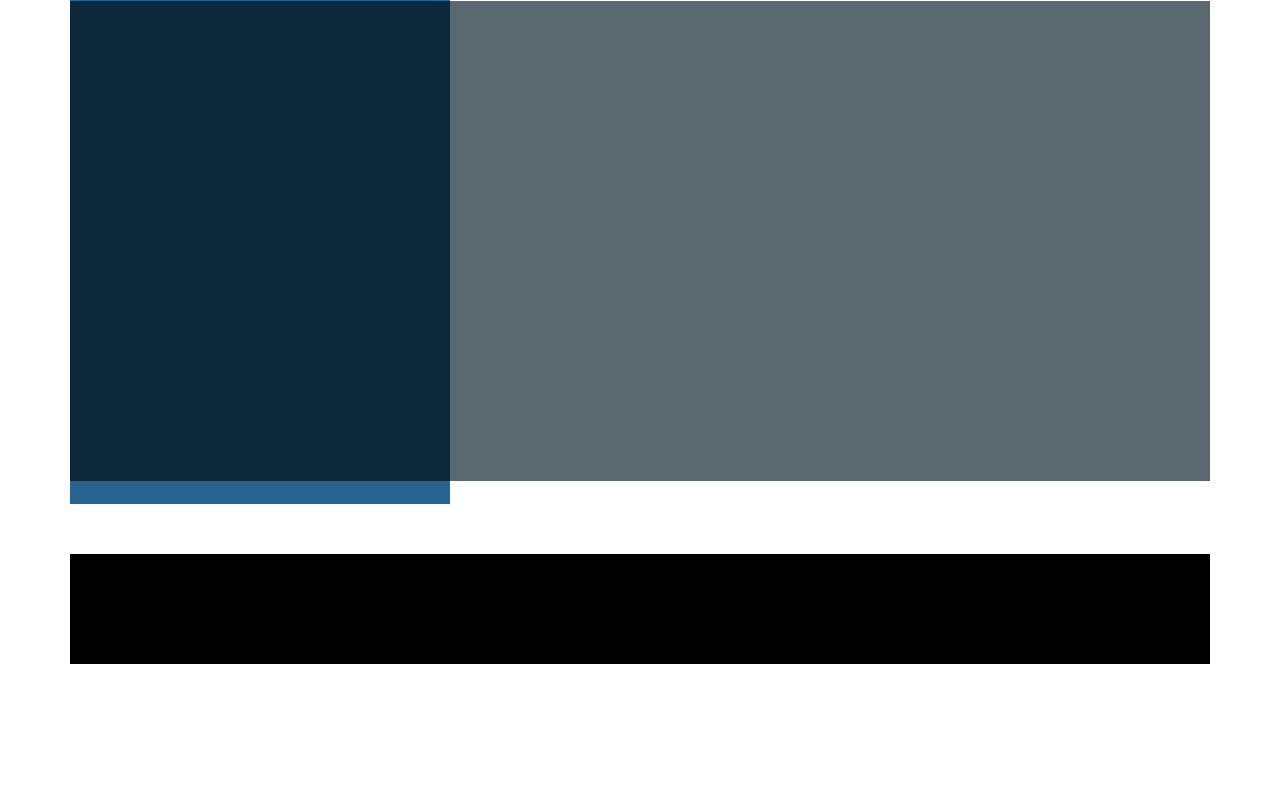
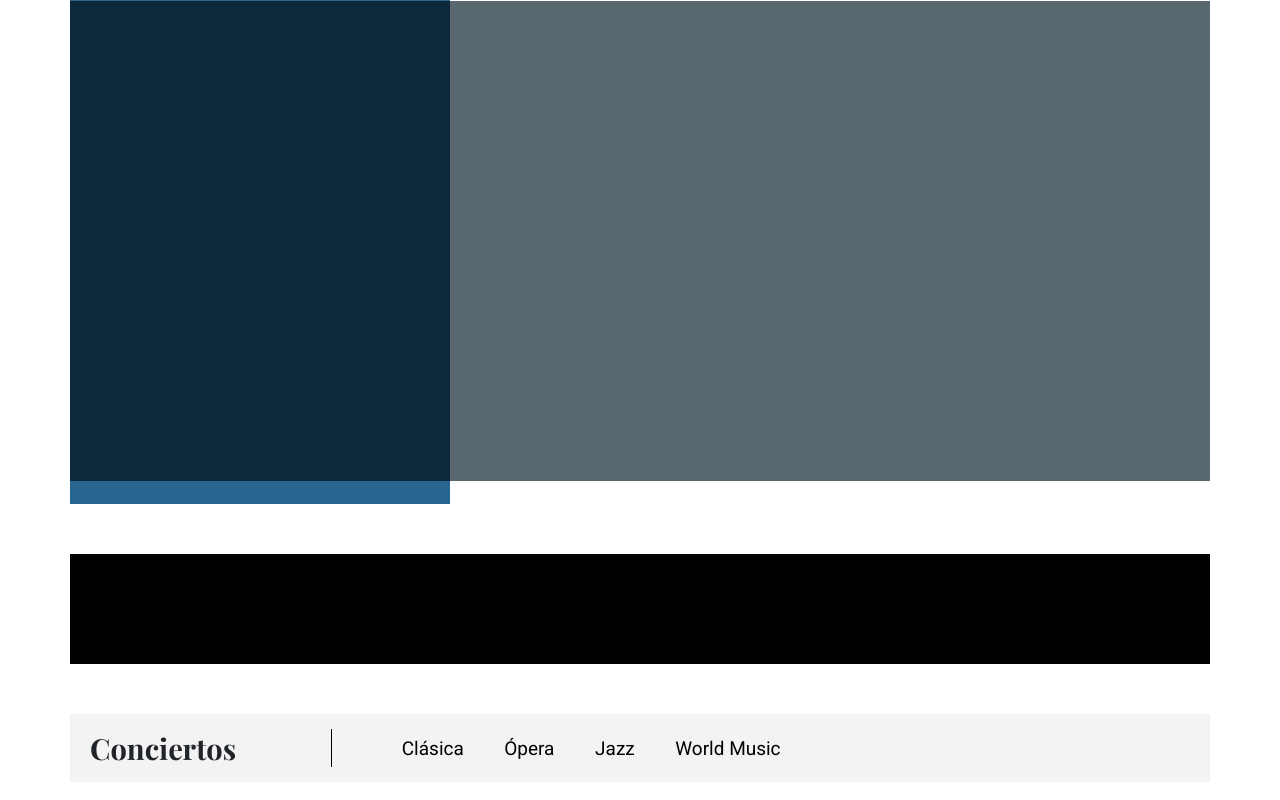
Before and after one commit to jomarz/tempo-front, a Vue app: page / in a window 1280 px wide. Shown: the part 306-1106 px from the top of the page. Before the commit the page ends 980 px from the top, so only its background shows below. Built offline with nearby package versions, Linux system fonts and the light colour scheme.

Commit message:
Add concerts nav menu

```diff
--- a/src/App.vue
+++ b/src/App.vue
@@ -4,6 +4,7 @@
     <NavBar />
     <Featured />
     <ad-full-width />
+    <concerts />
   </div>
 </template>
 
@@ -12,6 +13,7 @@ import TopBar from './components/TopBar.vue';
 import NavBar from './components/NavBar.vue';
 import Featured from './components/Featured.vue';
 import AdFullWidth from './components/AdFullWidth.vue';
+import Concerts from './components/Concerts.vue';
 
 export default {
   name: 'App',
@@ -19,14 +21,15 @@ export default {
     TopBar,
     NavBar,
     Featured,
-    AdFullWidth
+    AdFullWidth,
+    Concerts
   }
 }
 </script>
 
 <style lang="scss">
 
-  @import url('https://fonts.googleapis.com/css2?family=Playfair+Display:wght@700&family=Roboto:wght@300;400;700&display=swap');
+  @import url('https://fonts.googleapis.com/css2?family=Playfair+Display:wght@700&family=Roboto+Condensed:wght@700&family=Roboto:wght@300;400;700&display=swap');
 
   html, body {
     font-size: 20px;
@@ -45,5 +48,74 @@ export default {
     margin-left: auto;
     margin-right: auto;
   }
+  h1 {
+    font-size: 3.2rem !important;
+    font-family: 'Playfair display';
+  }
+  h2 {
+    font-size: 2rem !important;
+    font-family: 'Playfair display';
+  }
+  h3 {
+    font-size: 1.45rem !important;
+    font-family: 'Playfair display';
+  }
+  h4 {
+    font-size: 1.2rem !important;
+    font-family: 'Playfair display';
+  }
+  h5 {
+    font-size: 0.95rem !important;
+    font-family: 'Playfair display';
+  }
+  h6 {
+    font-size: 0.8rem !important;
+    font-family: 'Playfair display';
+  }
+  p {
+    font-size: 0.75rem !important;
+    font-family: 'Roboto', sans-serif;
+  }
+  .content-container {
+    h1, h2, h3, h4, h5, h6 {
+      margin: 0;
+    }
+  }
+  ul.nav-menu {
+      list-style: none;
+
+      li {
+      text-decoration: none;
+      display: inline;
+          a {
+              text-decoration: none;
+              display: inline-flex;
+              flex-direction: column;
+              color: black;
+          }
+          a::after {
+              content: attr(data-text);
+              content: attr(data-text) / "";
+              height: 0;
+              visibility: hidden;
+              overflow: hidden;
+              user-select: none;
+              pointer-events: none;
+              font-weight: 700;
+
+              @media speech {
+                  display: none;
+              }
+          }
+          a:hover {
+              font-weight: 700;
+          }
+      }
+  }
+
+  h3.section-nav-title {
+    line-height: 1.9rem;
+    border-right: 1px solid black;
+  }
 
 </style>
--- /dev/null
+++ b/src/components/Concerts.vue
@@ -0,0 +1,47 @@
+<template>
+    <div class="concerts-section container-fluid">
+        <div class="concerts-nav row">
+            <div class="col-3 concerts-nav-title">
+                <h3 class="section-nav-title">Conciertos</h3>
+            </div>
+            <div class="col-9 concerts-nav-menu">
+                <ul class="nav-menu concerts-menu">
+                    <li class="navbar-menu-item"><a href="#" class='navbar-menu-link' data-text='Clásica'>Clásica</a></li>
+                    <li class="navbar-menu-item"><a href="#" class='navbar-menu-link' data-text='Ópera'>Ópera</a></li>
+                    <li class="navbar-menu-item"><a href="#" class='navbar-menu-link' data-text='Jazz'>Jazz</a></li>
+                    <li class="navbar-menu-item"><a href="#" class='navbar-menu-link' data-text='World Music'>World Music</a></li>
+                </ul>
+            </div>
+        </div>
+    </div>
+</template>
+
+<script>
+export default {
+
+}
+</script>
+
+<style lang="scss" scoped>
+    .concerts-section {
+        margin: 40px 0 40px 0;
+        padding: 15px 63px 15px 20px;
+        background-color: #f3f3f4;
+        .concerts-nav-menu {
+            display: flex;
+            align-items: center;
+        }
+        ul.concerts-menu {
+            margin: 0;
+            padding: 0;
+            li {
+                font-size: 0.95rem;
+                font-family: 'Roboto', sans-serif;
+                font-weight: 400;
+            }
+        }
+        .concerts-menu li{
+            margin-left: 40px;
+        }
+    }
+</style>
--- a/src/components/NavBar.vue
+++ b/src/components/NavBar.vue
@@ -1,11 +1,11 @@
 <template>
     <div class="nav-bar">
-        <ul class="navbar-menu">
-            <li class="vavbar-menu-item"><a href="#" class='navbar-menu-link' data-text='INICIO'>INICIO</a></li>
-            <li class="vavbar-menu-item"><a href="#" class='navbar-menu-link' data-text='CONCIERTOS'>CONCIERTOS</a></li>
-            <li class="vavbar-menu-item"><a href="#" class='navbar-menu-link' data-text='VIDEOS TEMPO'>VIDEOS TEMPO</a></li>
-            <li class="vavbar-menu-item"><a href="#" class='navbar-menu-link' data-text='ARTÍCULOS/NOTICIAS'>ARTÍCULOS/NOTICIAS</a></li>
-            <li class="vavbar-menu-item"><a href="#" class='navbar-menu-link' data-text='NOVEDADES DISCOGRÁFICAS'>NOVEDADES DISCOGRÁFICAS</a></li>
+        <ul class="navbar-menu nav-menu">
+            <li class="navbar-menu-item"><a href="#" class='navbar-menu-link' data-text='INICIO'>INICIO</a></li>
+            <li class="navbar-menu-item"><a href="#" class='navbar-menu-link' data-text='CONCIERTOS'>CONCIERTOS</a></li>
+            <li class="navbar-menu-item"><a href="#" class='navbar-menu-link' data-text='VIDEOS TEMPO'>VIDEOS TEMPO</a></li>
+            <li class="navbar-menu-item"><a href="#" class='navbar-menu-link' data-text='ARTÍCULOS/NOTICIAS'>ARTÍCULOS/NOTICIAS</a></li>
+            <li class="navbar-menu-item"><a href="#" class='navbar-menu-link' data-text='NOVEDADES DISCOGRÁFICAS'>NOVEDADES DISCOGRÁFICAS</a></li>
         </ul>
     </div>
 </template>
@@ -32,35 +32,13 @@ export default {
         margin: 0;
         padding: 0 20px 0 20px;
     }
+
     .navbar-menu li {
         text-decoration: none;
         display: inline;
         font-size: 0.9rem;
         font-family: 'Roboto', sans-serif;
         font-weight: 400;
-        a {
-            text-decoration: none;
-            color: black;
-            display: inline-flex;
-            flex-direction: column;
-        }
-        a:hover {
-            font-weight: 700;
-        }
-        .navbar-menu-link::after {
-            content: attr(data-text);
-            content: attr(data-text) / "";
-            height: 0;
-            visibility: hidden;
-            overflow: hidden;
-            user-select: none;
-            pointer-events: none;
-            font-weight: 700;
-
-            @media speech {
-                display: none;
-            }
-        }
     }
     .navbar-menu li:not(:first-child) {
         margin-left: 48px;
```
